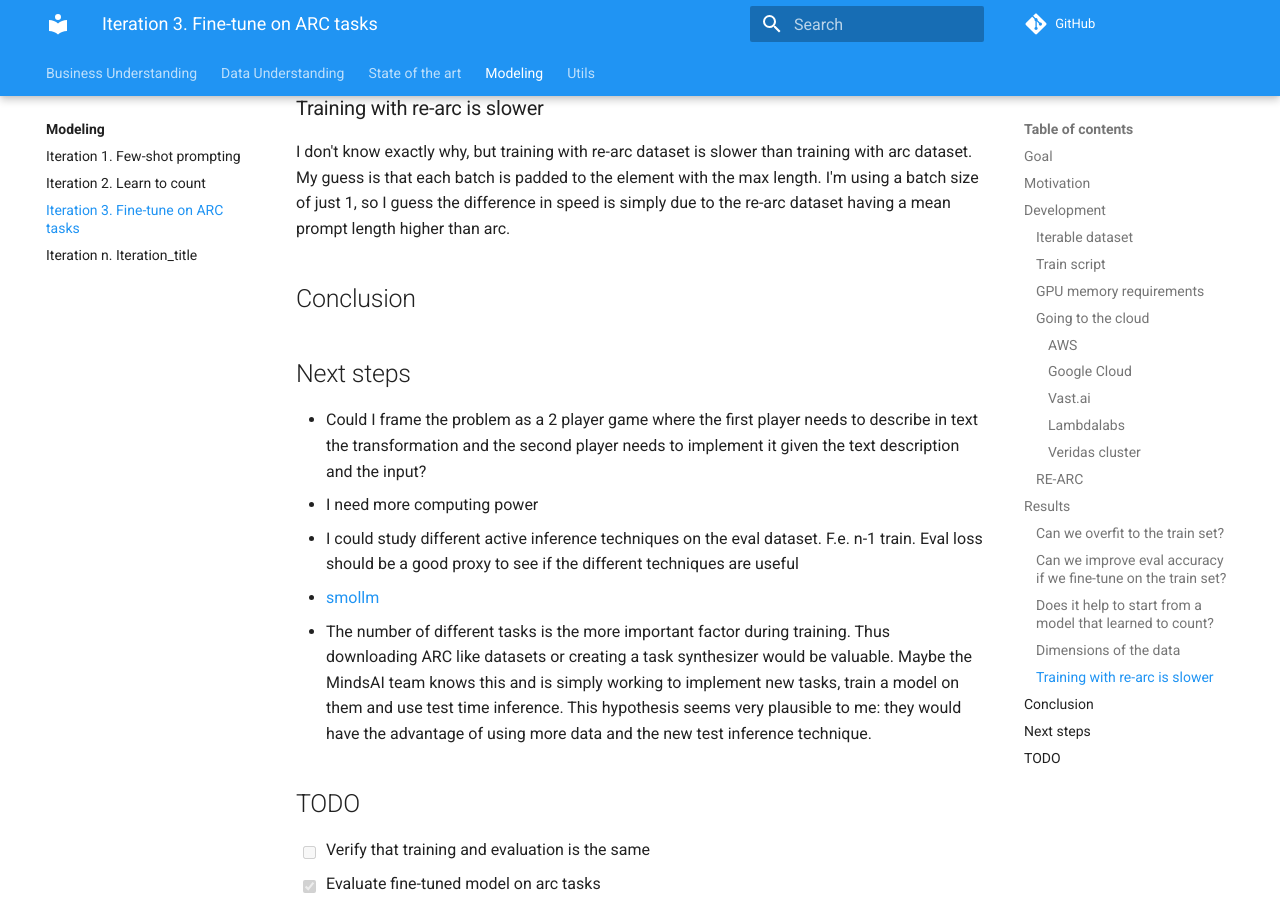
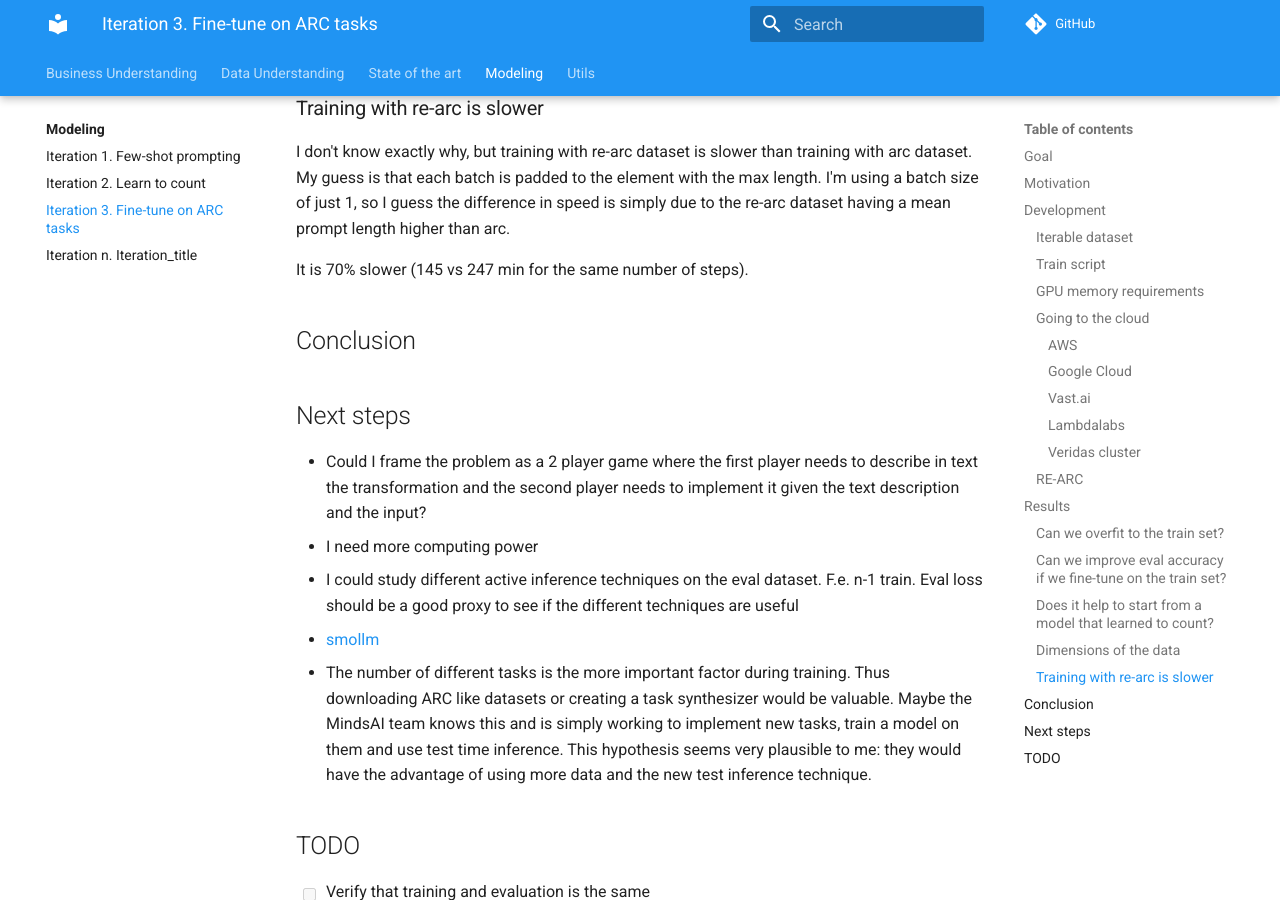
Before and after one commit to zhengjunyao-work/arc24, an MkDocs documentation site: the page built from docs/modeling/Iteration_03_fine-tune_on_arc.md, in a window 1280 px wide and 900 px high, scrolled down 4460 px. Built offline with MkDocs 1.6.1 and Material for MkDocs 9.7.7, drawn with Linux system fonts in a browser that asks for light colours; comment, search, counter and statistics services are not loaded.

Commit message:
added detail of speed difference

```diff
--- a/docs/modeling/Iteration_03_fine-tune_on_arc.md
+++ b/docs/modeling/Iteration_03_fine-tune_on_arc.md
@@ -157,6 +157,8 @@ in all different tasks.
 I don't know exactly why, but training with re-arc dataset is slower than training with arc dataset. My guess is that each batch is padded to the element with the max length. I'm using a batch size of just 1, so I guess the difference in speed is simply due to the re-arc dataset
 having a mean prompt length higher than arc.
 
+It is 70% slower (145 vs 247 min for the same number of steps).
+
 ## Conclusion
 
 ## Next steps
```
